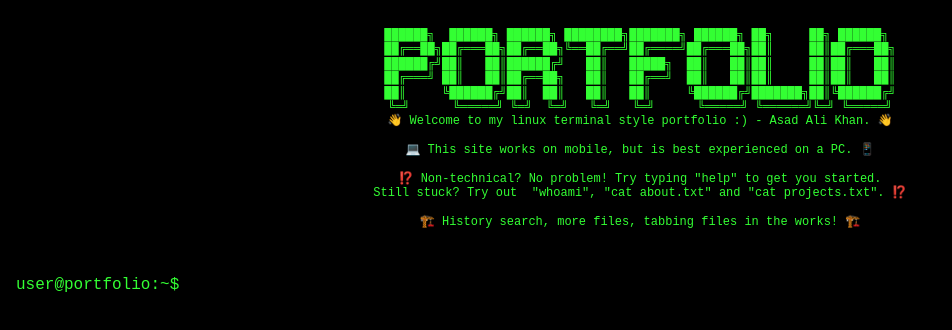
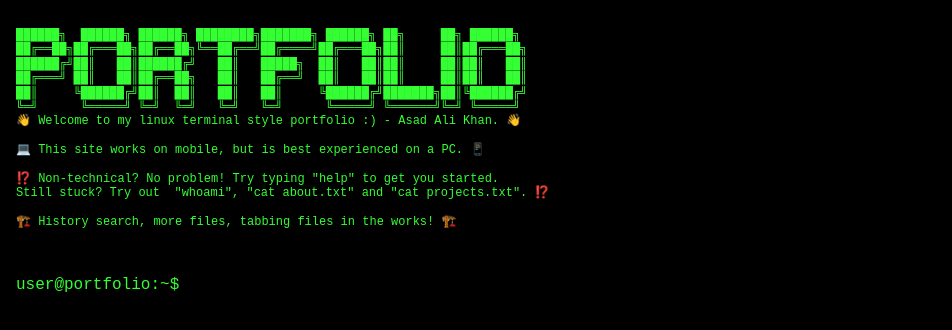
Before and after one commit to As4d/portfolio-site, a Vue app in the folder site/: page / in a window 1280 px wide. Shown: the top 330 px of the page, without its empty margins (0-952 px from the left). Built offline with nearby package versions, Linux system fonts and the light colour scheme.

Commit message:
Formatting offset fix

```diff
--- a/site/src/App.vue
+++ b/site/src/App.vue
@@ -20,7 +20,7 @@ export default {
   color: #33ff33;
   font-family: "Courier New", monospace;
   height: 100vh;
-  width: 100vw;
+  width: 100%;
   display: flex;
   flex-direction: column; /* stack boot + terminal */
   overflow: hidden; /* no scrollbars */
--- a/site/src/components/Boot.vue
+++ b/site/src/components/Boot.vue
@@ -31,5 +31,6 @@ Still stuck? Try out  "whoami", "cat about.txt" and "cat projects.txt". ⁉️
   padding: 1rem;
   overflow-x: auto;
   /* prevent ASCII art from overflowing on mobile */
+  text-align: left;
 }
 </style>
```
